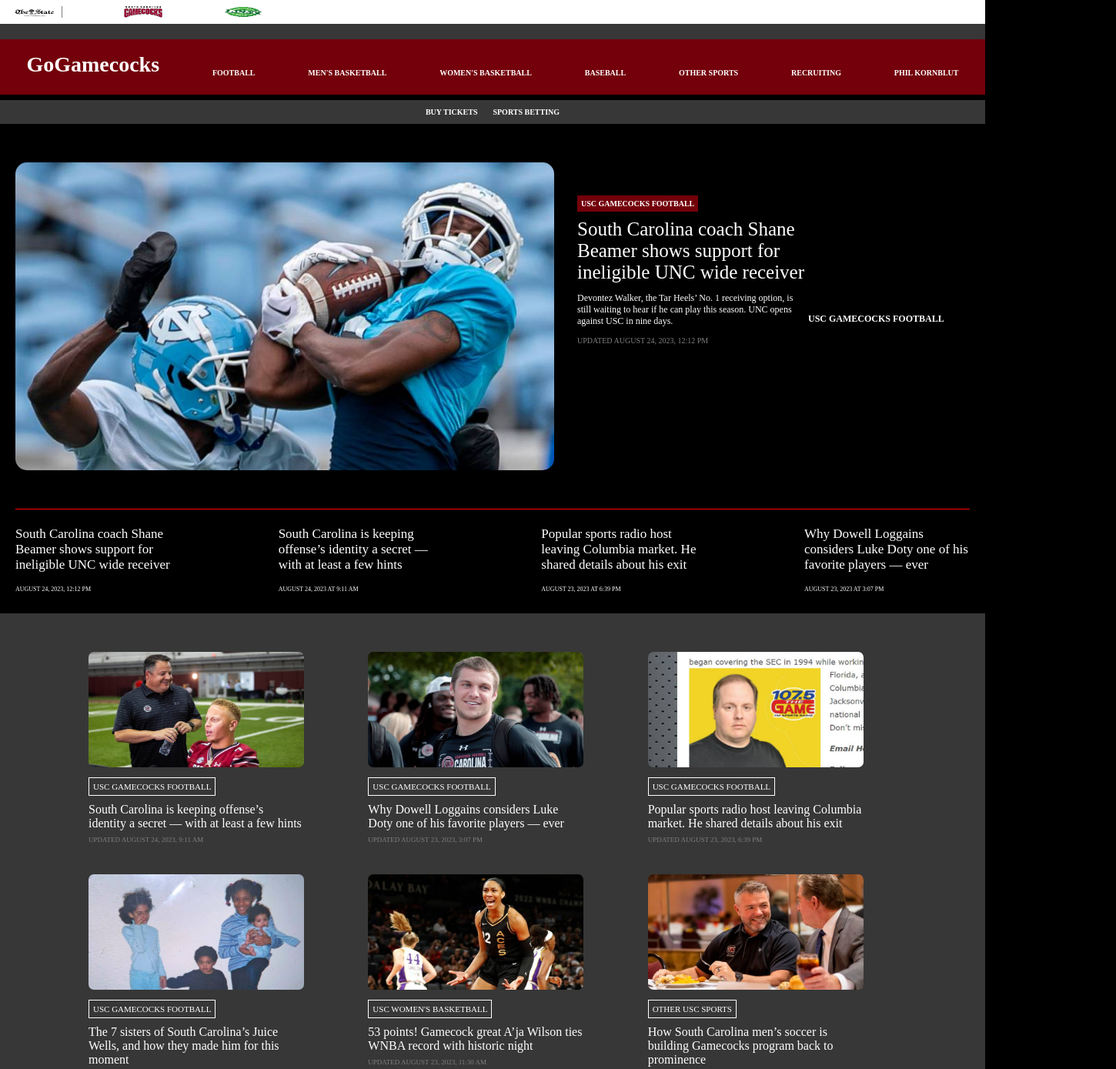
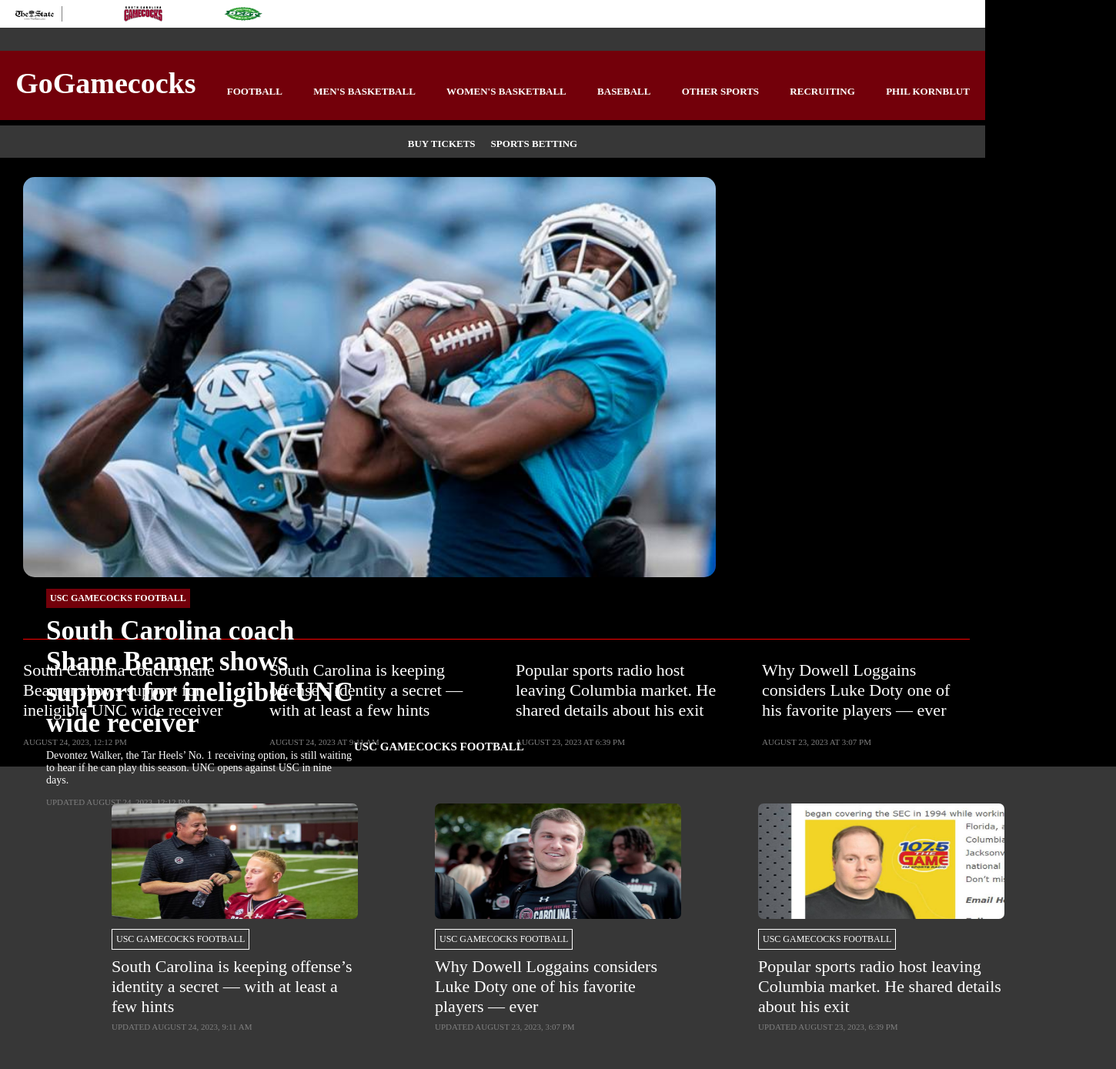
Before and after one commit to bcstokes4/gogamecocks, a plain HTML site: page index.html in a window 1280 px wide. Shown: the top 1389 px of the page at 77% size, 1450 px wide, since content can reach past the window. Drawn offline with Linux system fonts and the light colour scheme.

Commit message:
fixed sizing issues

```diff
--- a/main.css
+++ b/main.css
@@ -6,7 +6,7 @@ body {
 
 .header-top {
     display: flex;
-    height: 15px;
+    height: 20px;
     gap: 80px;
     padding-top: 8px;
     padding-bottom: 8px;
@@ -29,7 +29,7 @@ body {
 .header-main {
     background-color: #373737;
     width: 100%;
-    height: 130px;
+    height: 169px;
     display: flex;
     flex-direction: column;
     justify-content: center;
@@ -41,7 +41,7 @@ body {
     margin-top: 20px;
     width: 100%;
     height: 75px;
-    font-size: 10px;
+    font-size: 13px;
     font-weight: bold;
     color: white;
     display: inline-flex;
@@ -50,15 +50,15 @@ body {
     padding-top: 15px;
 }
 #ggnavbar {
-    font-size: 28px;
+    font-size: 38px;
     padding-bottom: 22px;
 }
 .tickets {
     margin: 0px auto;
-    padding: 10px;
+    padding-top: 16px;
     width: 300px;
     height: auto;
-    font-size: 10px;
+    font-size: 13px;
     font-weight: bold;
     color: white;
     justify-content: center;
@@ -72,14 +72,15 @@ body {
     align-items: center;
     border-bottom: 1px solid red;
     background-color: black;
-    height: 500px;
+    height: 600px;
     margin-bottom: 5px;
-    margin-left: 20px;
+    margin-left: 30px;
     margin-right: 20px;
+    margin-top: 25px;
 }
 .main-article-pic {
-    width: 700px;
-    height: 400px;
+    width: 900px;
+    height: 520px;
     /* border: 2px solid rebeccapurple; */
 }
 #picmain {
@@ -88,9 +89,9 @@ body {
     border-radius: 15px;
 }
 #page-genre {
-    height: 20px;
+    height: 50px;
     font-weight: bold;
-    font-size: 12px;
+    font-size: 15px;
     color: white;
     display: flex;
     align-items: flex-end;
@@ -101,28 +102,29 @@ body {
 
 .main-article-summary {
     /* border: 2px solid rebeccapurple; */
-    width: 300px;
+    width: 400px;
     height: 400px;
     color: white;
-    padding-top: 70px;
+    padding-top: 5px;
     padding-left: 30px;
 }
 #main-article-head {
     width: fit-content;
-    font-size: 10px;
+    font-size: 12px;
     background-color: #73000A;
     padding: 5px;
 }
 #main-article-title {
-    font-size: 25px;
+    font-size: 35px;
     color: white;
+    font-weight: bold;
     text-decoration: none;
 }
 #main-article-summary {
-    font-size: 12px;
+    font-size: 14px;
 }
 #main-article-timestamp {
-    font-size: 10px;
+    font-size: 11px;
     color: grey;
     font-weight: 300;
 }
@@ -130,25 +132,30 @@ body {
 /* RELATED ARTICLE BAR */
 .related-article-bar {
     width: 100%;
-    height: 130px;
+    height: 160px;
     /* border: 1px solid rebeccapurple; */
     display: flex;
     justify-content: space-between;
     margin: 0 20px;
 }
 .related-article {
-    width: 220px;
+    width: 320px;
     height: 100%;
     /* border: 1px solid rebeccapurple; */
     color: white;
     padding-right: 35px;
+    padding-left: 10px;
+    /* display: flex;
+    flex-direction: column;
+    justify-content: flex-start; */
 }
 .related-article-title {
-    font-size: 17px;
+    font-size: 22px;
     font-weight: 200;
 }
 .related-article-timestamp {
-    font-size: 8px;
+    font-size: 11px;
+    color: gray;
     font-weight: 100;
 }
 
@@ -177,10 +184,11 @@ body {
 }
 .grid-item {
     /* border: 1px solid rebeccapurple; */
-    padding: 20px;
+    padding: 50px;
+    padding-top: 18px;
     display: flex;
     flex-direction: column;
-    width: 280px;
+    width: 320px;
     height: auto;
     align-items: space-between;
     justify-content: flex-start;
@@ -192,7 +200,7 @@ body {
 }
 .grid-article-genre {
     color: white;
-    font-size: 11px;
+    font-size: 12px;
     border: 1px solid white;
     width: fit-content;
     height: fit-content;
@@ -201,11 +209,11 @@ body {
 }
 .grid-article-title {
     color: white;
-    font-size: 16px;
+    font-size: 22px;
     margin-bottom: 7px;
 }
 .grid-article-timestamp {
-    font-size: 9px;
+    font-size: 11px;
     color: gray;
 }
 .gi1 {
@@ -257,10 +265,10 @@ body {
 
 }
 .photo-caption {
-    font-size: 15px;
+    font-size: 18px;
 }
 .photo-date {
-    font-size: 10px;
+    font-size: 13px;
 }
 .gb2 {
     opacity: 30%;
```
